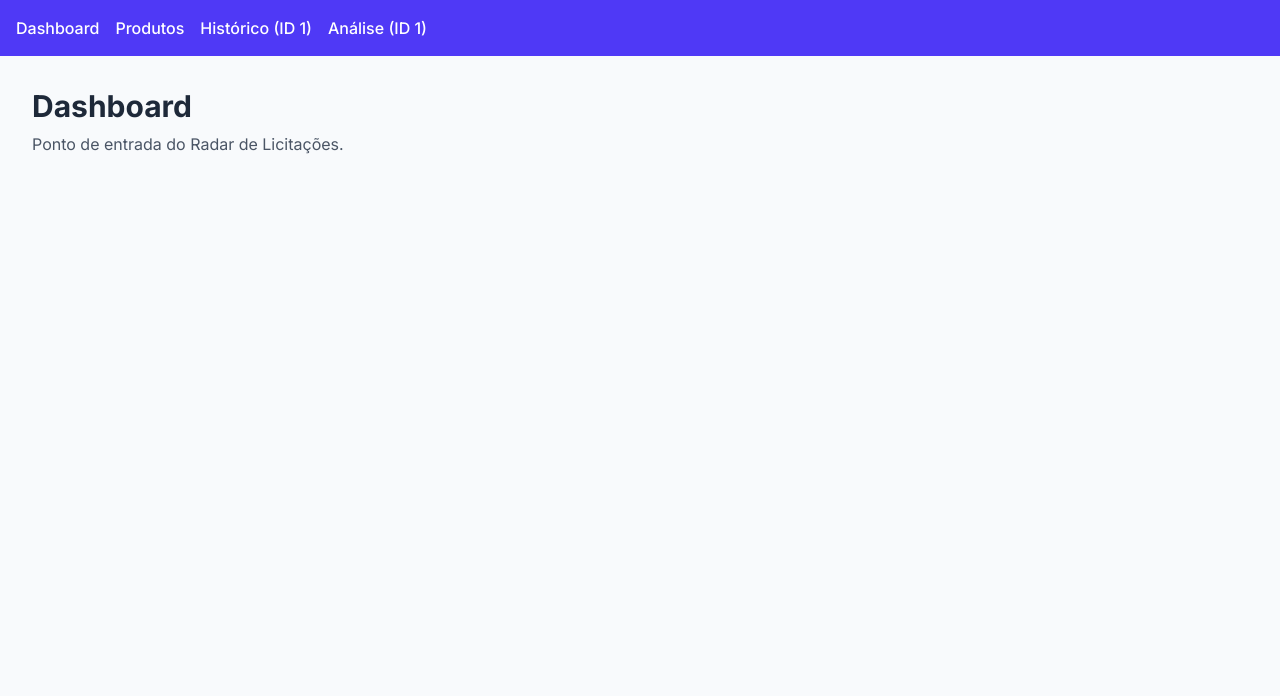
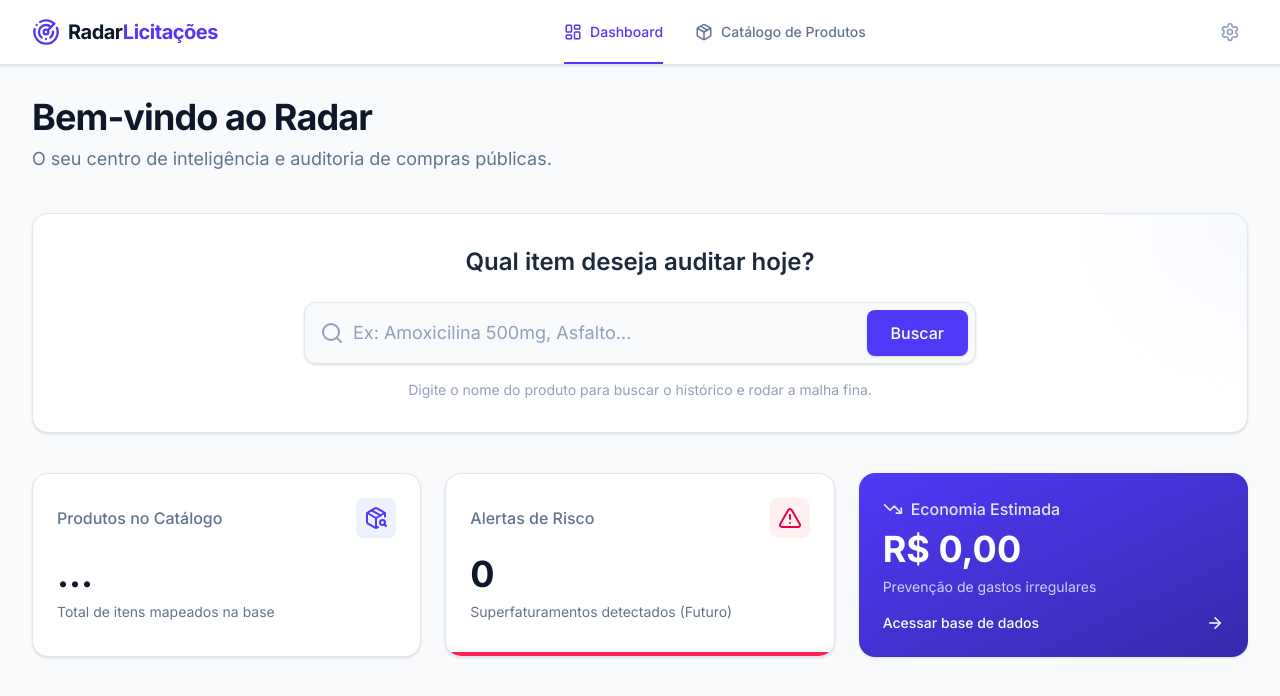
Before and after one commit to JorgeRobertoArgolo/radar-licitacoes-frontend, a React (Vite) app: page / in a window 1280 px wide. Shown: the top 696 px of the page. Built offline with nearby package versions, Linux system fonts and the light colour scheme; no server answers.

Commit message:
✨ feat: cria o Layout global e o Dashboard (Home)
- Substitui links de teste pelo componente Layout oficial

- Cria painel premium na Home com barra de busca e KPIs

- Reaproveita o useProdutos para exibir contagem real na dashboard

```diff
--- a/src/App.tsx
+++ b/src/App.tsx
@@ -1,5 +1,7 @@
-import { BrowserRouter, Routes, Route, Link } from "react-router-dom";
+import { BrowserRouter, Routes, Route } from "react-router-dom";
 import { QueryClient, QueryClientProvider } from "@tanstack/react-query";
+
+import { Layout } from "@/components/Layout";
 import HomePage from "@/modules/Home/pages/HomePage";
 import ProdutosPage from "@/modules/Produtos/pages/ProdutosPage";
 import HistoricoComprasPage from "@/modules/HistoricoCompras/pages/HistoricoComprasPage";
@@ -11,22 +13,15 @@ export default function App() {
   return (
     <QueryClientProvider client={queryClient}>
       <BrowserRouter>
-        {/* Navegação temporária para facilitar testes */}
-        <nav className="bg-indigo-600 text-white p-4 shadow-md flex gap-4">
-          <Link to="/" className="hover:text-indigo-200 font-medium transition-colors">Dashboard</Link>
-          <Link to="/produtos" className="hover:text-indigo-200 font-medium transition-colors">Produtos</Link>
-          <Link to="/produtos/1" className="hover:text-indigo-200 font-medium transition-colors">Histórico (ID 1)</Link>
-          <Link to="/analise/1" className="hover:text-indigo-200 font-medium transition-colors">Análise (ID 1)</Link>
-        </nav>
-
-        <main className="min-h-screen bg-slate-50 font-sans text-slate-900">
-          <Routes>
-            <Route path="/" element={<HomePage />} />
-            <Route path="/produtos" element={<ProdutosPage />} />
-            <Route path="/produtos/:id" element={<HistoricoComprasPage />} />
-            <Route path="/analise/:id" element={<AnalisePage />} />
-          </Routes>
-        </main>
+        <Routes>
+          {/* Todas as rotas agora passam por dentro do Layout principal */}
+          <Route path="/" element={<Layout />}>
+            <Route index element={<HomePage />} />
+            <Route path="produtos" element={<ProdutosPage />} />
+            <Route path="produtos/:id" element={<HistoricoComprasPage />} />
+            <Route path="analise/:id" element={<AnalisePage />} />
+          </Route>
+        </Routes>
       </BrowserRouter>
     </QueryClientProvider>
   );
--- /dev/null
+++ b/src/components/Layout.tsx
@@ -0,0 +1,58 @@
+import { Link, Outlet, useLocation } from "react-router-dom";
+import { Radar, Package, LayoutDashboard, Settings } from "lucide-react";
+
+export function Layout() {
+  const location = useLocation();
+  const isActive = (path: string) => location.pathname === path;
+
+  return (
+    <div className="min-h-screen bg-slate-50 font-sans text-slate-900 flex flex-col">
+      {/* Top Navbar */}
+      <header className="bg-white border-b border-slate-200 sticky top-0 z-10 shadow-sm">
+        <div className="max-w-7xl mx-auto px-4 sm:px-6 lg:px-8">
+          <div className="flex justify-between h-16 items-center">
+
+            {/* Logo */}
+            <div className="flex items-center gap-2">
+              <Radar className="text-indigo-600" size={28} />
+              <span className="font-bold text-xl tracking-tight text-slate-900">
+                Radar<span className="text-indigo-600">Licitações</span>
+              </span>
+            </div>
+
+            {/* Links Centrais */}
+            <nav className="flex gap-8">
+              <Link
+                to="/"
+                className={`flex items-center gap-2 text-sm font-medium transition-colors border-b-2 py-5 -mb-[1px] ${isActive('/') ? 'text-indigo-600 border-indigo-600' : 'text-slate-500 border-transparent hover:text-slate-900 hover:border-slate-300'}`}
+              >
+                <LayoutDashboard size={18} />
+                <span>Dashboard</span>
+              </Link>
+              <Link
+                to="/produtos"
+                className={`flex items-center gap-2 text-sm font-medium transition-colors border-b-2 py-5 -mb-[1px] ${isActive('/produtos') ? 'text-indigo-600 border-indigo-600' : 'text-slate-500 border-transparent hover:text-slate-900 hover:border-slate-300'}`}
+              >
+                <Package size={18} />
+                <span>Catálogo de Produtos</span>
+              </Link>
+            </nav>
+
+            {/* Ações (Perfil / Config) */}
+            <div className="flex items-center">
+              <button className="text-slate-400 hover:text-slate-600 transition-colors p-2 rounded-full hover:bg-slate-100">
+                <Settings size={20} />
+              </button>
+            </div>
+
+          </div>
+        </div>
+      </header>
+
+      {/* Conteúdo Dinâmico (Outlet injeta as rotas filhas aqui) */}
+      <main className="flex-1 w-full">
+        <Outlet />
+      </main>
+    </div>
+  );
+}
--- a/src/modules/Home/pages/HomePage.tsx
+++ b/src/modules/Home/pages/HomePage.tsx
@@ -1,8 +1,90 @@
+import { Search, AlertTriangle, PackageSearch, TrendingDown, ArrowRight } from "lucide-react";
+import { Link } from "react-router-dom";
+import { useListarProdutos } from "@/modules/Produtos/hooks/useProdutos";
+
 export default function HomePage() {
+  // Vamos usar o hook existente apenas para extrair a métrica global (Total de Produtos da API)
+  const { data, isLoading } = useListarProdutos(0, 1);
+
   return (
-    <div className="p-8">
-      <h1 className="text-3xl font-bold text-gray-800">Dashboard</h1>
-      <p className="text-gray-600 mt-2">Ponto de entrada do Radar de Licitações.</p>
+    <div className="p-8 max-w-7xl mx-auto">
+      {/* Seção de Boas-vindas */}
+      <div className="mb-10">
+        <h1 className="text-4xl font-bold tracking-tight text-slate-900 mb-2">Bem-vindo ao Radar</h1>
+        <p className="text-lg text-slate-500">O seu centro de inteligência e auditoria de compras públicas.</p>
+      </div>
+
+      {/* Caixa de Busca Principal (Placeholder do Autocomplete) */}
+      <div className="bg-white rounded-2xl shadow-sm border border-slate-200 p-8 mb-10 text-center relative overflow-hidden">
+        {/* Efeito visual sutil no fundo */}
+        <div className="absolute -top-24 -right-24 w-48 h-48 bg-indigo-50 rounded-full blur-3xl opacity-60"></div>
+
+        <h2 className="text-2xl font-semibold text-slate-800 mb-6 relative z-10">Qual item deseja auditar hoje?</h2>
+
+        <div className="max-w-2xl mx-auto relative group z-10">
+          <div className="absolute inset-y-0 left-0 pl-4 flex items-center pointer-events-none">
+            <Search className="text-slate-400 group-focus-within:text-indigo-600 transition-colors" size={24} />
+          </div>
+          <input
+            type="text"
+            className="block w-full pl-12 pr-32 py-4 bg-slate-50 border border-slate-200 rounded-xl text-lg text-slate-900 placeholder:text-slate-400 focus:outline-none focus:ring-2 focus:ring-indigo-600 focus:border-transparent transition-all shadow-sm"
+            placeholder="Ex: Amoxicilina 500mg, Asfalto..."
+          />
+          <button className="absolute inset-y-2 right-2 bg-indigo-600 hover:bg-indigo-700 text-white px-6 rounded-lg font-medium transition-colors shadow-sm">
+            Buscar
+          </button>
+        </div>
+        <p className="text-sm text-slate-400 mt-4 relative z-10">Digite o nome do produto para buscar o histórico e rodar a malha fina.</p>
+      </div>
+
+      {/* Cards de KPIs (Métricas Globais) */}
+      <div className="grid grid-cols-1 md:grid-cols-3 gap-6">
+
+        {/* Card 1: Contagem de Produtos */}
+        <div className="bg-white p-6 rounded-2xl shadow-sm border border-slate-200 hover:shadow-md transition-shadow">
+          <div className="flex items-center justify-between mb-4">
+            <h3 className="text-slate-500 font-medium">Produtos no Catálogo</h3>
+            <div className="bg-indigo-50 p-2 rounded-lg text-indigo-600">
+              <PackageSearch size={24} />
+            </div>
+          </div>
+          <div className="text-4xl font-bold text-slate-900 mb-2">
+            {isLoading ? "..." : data?.totalElements || 0}
+          </div>
+          <p className="text-sm text-slate-500">Total de itens mapeados na base</p>
+        </div>
+
+        {/* Card 2: Alertas (Z-Score) */}
+        <div className="bg-white p-6 rounded-2xl shadow-sm border border-slate-200 relative overflow-hidden hover:shadow-md transition-shadow">
+          <div className="flex items-center justify-between mb-4">
+            <h3 className="text-slate-500 font-medium">Alertas de Risco</h3>
+            <div className="bg-rose-50 p-2 rounded-lg text-rose-600">
+              <AlertTriangle size={24} />
+            </div>
+          </div>
+          <div className="text-4xl font-bold text-slate-900 mb-2">0</div>
+          <p className="text-sm text-slate-500">Superfaturamentos detectados (Futuro)</p>
+          <div className="absolute bottom-0 left-0 w-full h-1 bg-rose-500"></div>
+        </div>
+
+        {/* Card 3: Dashboard CTA */}
+        <div className="bg-gradient-to-br from-indigo-600 to-indigo-800 p-6 rounded-2xl shadow-sm text-white flex flex-col justify-between hover:shadow-md transition-shadow group">
+          <div>
+            <div className="flex items-center gap-2 text-indigo-100 mb-2">
+              <TrendingDown size={20} />
+              <span className="font-medium">Economia Estimada</span>
+            </div>
+            <div className="text-4xl font-bold mb-2">R$ 0,00</div>
+            <p className="text-sm text-indigo-200">Prevenção de gastos irregulares</p>
+          </div>
+
+          <Link to="/produtos" className="mt-4 flex items-center justify-between text-white hover:text-indigo-100 transition-colors">
+            <span className="font-medium text-sm">Acessar base de dados</span>
+            <ArrowRight size={18} className="group-hover:translate-x-1 transition-transform" />
+          </Link>
+        </div>
+
+      </div>
     </div>
   );
 }
```
